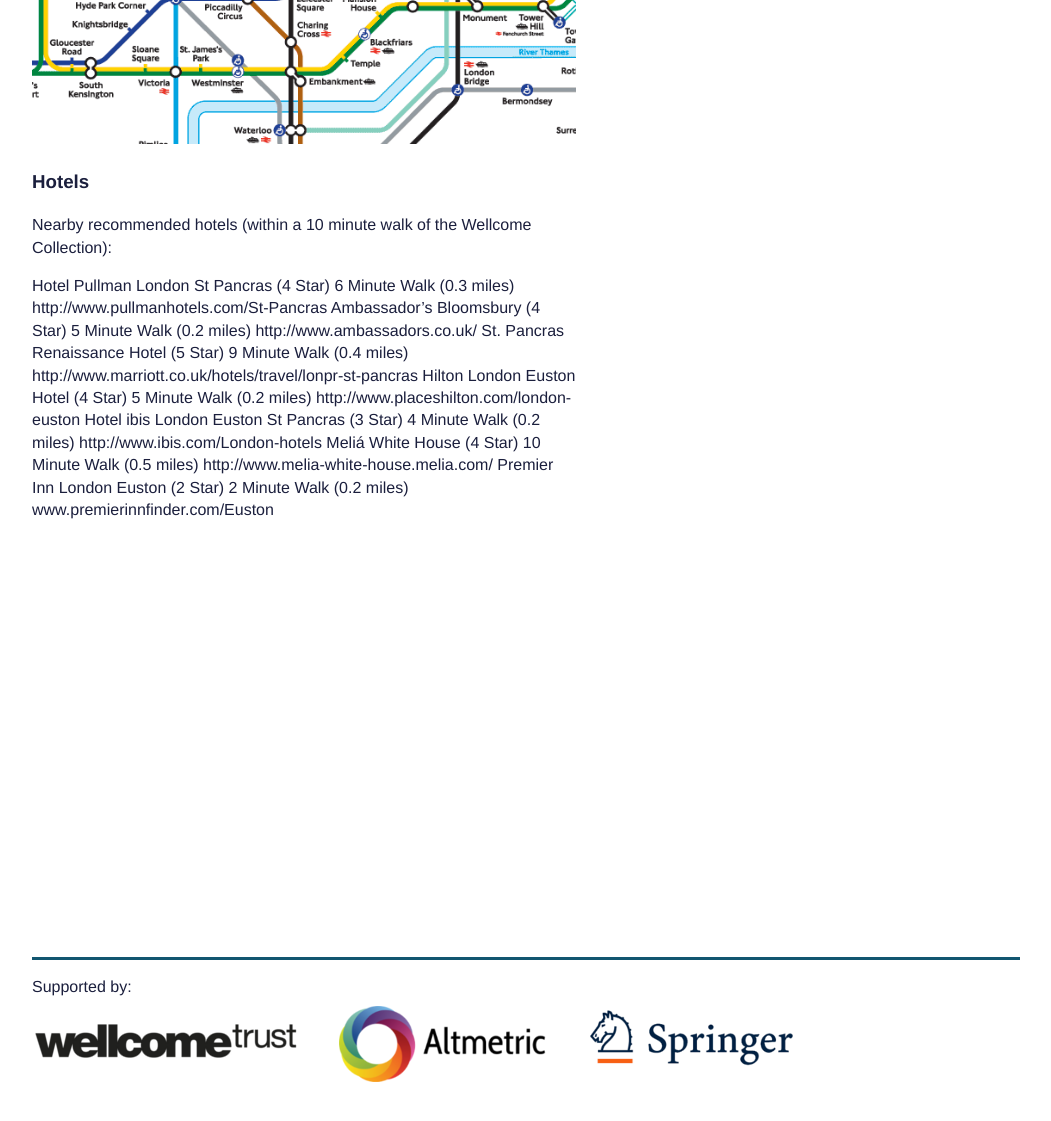
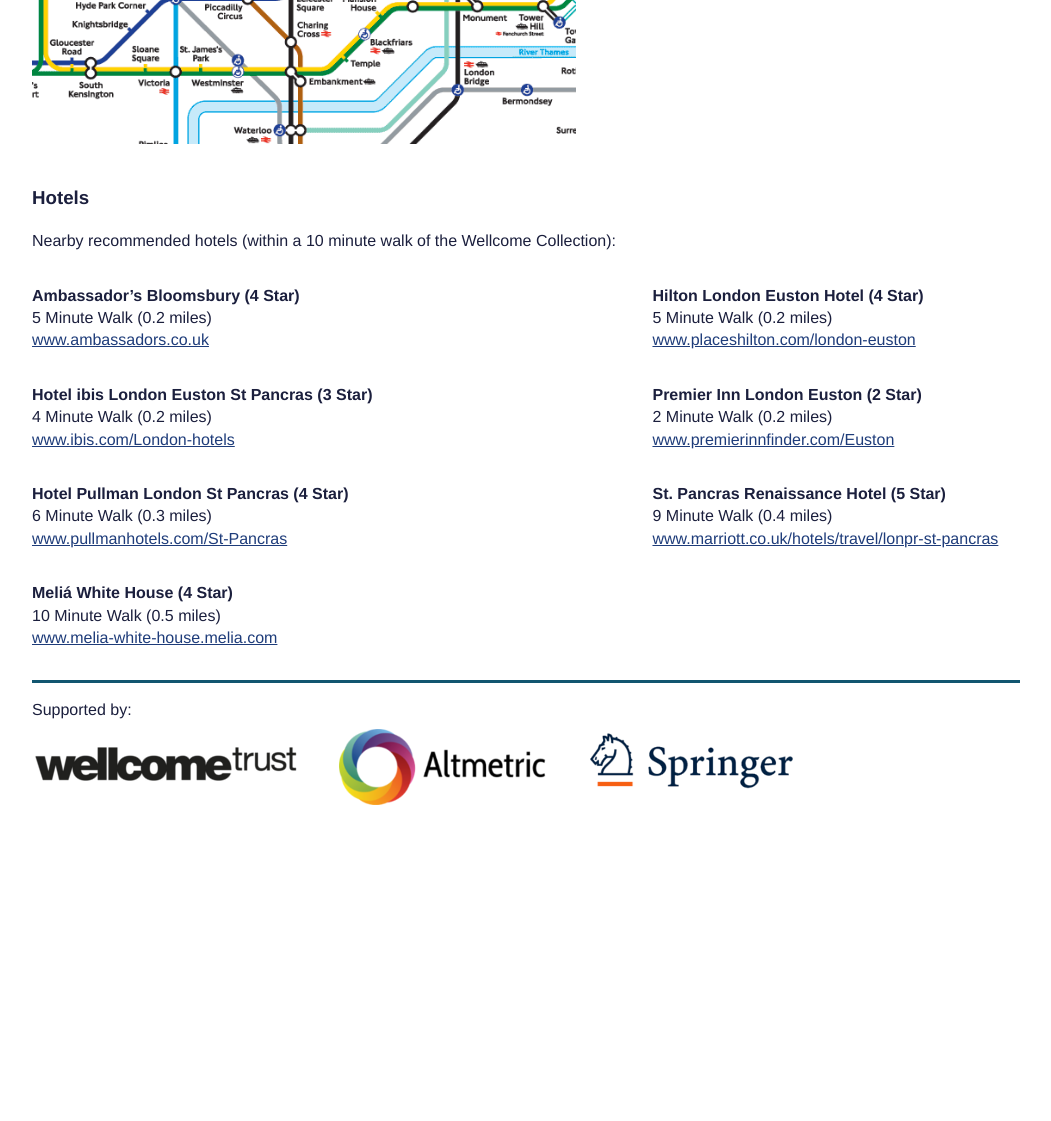
Before and after one commit to amconference/amconference.github.io, a Jekyll site: the page built from accommodation_travel/index.html, in a window 1280 px wide, cut to the strip 672-1798 px from the top of the page. Shown: the top 1121 px of the strip, without its empty margins (114-1165 px from the left). Built offline with Jekyll 4.4.1, drawn with Linux system fonts in a browser that asks for light colours; nearby versions of some CDN libraries; after the commit the page ends 1521 px from its top, so only the background shows below that.

Commit message:
added accomodation content

```diff
--- a/_layouts/accomodation.html
+++ b/_layouts/accomodation.html
@@ -1,9 +1,6 @@
 
     {% include header.html %}
     {% include nav.html %}
-
-
-
     <iframe src="https://www.google.com/maps/embed?pb=!1m14!1m8!1m3!1d2482.3038801176735!2d-0.13418599999999997!3d51.525985999999996!3m2!1i1024!2i768!4f13.1!3m3!1m2!1s0x0%3A0xed51ac6f865b038a!2sWellcome+Collection!5e0!3m2!1sen!2suk!4v1403258451911" width="400" height="500" frameborder="0" style="border:0"></iframe>
     <div class="box">
 
@@ -13,9 +10,7 @@
     		The conference is being held in the Henry Wellcome Auditorium of the Wellcome Collection, 183 Euston Road, London.
     	</p>
 
-      <p>
-		The nearest London Underground Stations are:
-      </p>
+    	<p>The nearest London Underground Stations are:</p>
     	<ul>
     		<li>Euston</li>
     		<li>Euston Square</li>
@@ -27,43 +22,114 @@
     	</p>
 
     	<figure id="tube-map">
-      <img src="{{ site.baseurl }}images/tube-map.png"alt="Tube Map">
-  		</figure>
-
-  		<h3>Hotels</h3>
-
-  		<p>Nearby recommended hotels (within a 10 minute walk of the Wellcome Collection):</p>
-
-  		Hotel Pullman London St Pancras (4 Star)
-6 Minute Walk (0.3 miles)
-http://www.pullmanhotels.com/St-Pancras
-
-Ambassador’s Bloomsbury (4 Star)
-5 Minute Walk (0.2 miles)
-http://www.ambassadors.co.uk/
-
-St. Pancras Renaissance Hotel (5 Star)
-9 Minute Walk (0.4 miles)
-http://www.marriott.co.uk/hotels/travel/lonpr-st-pancras
+    		<img src="{{ site.baseurl }}images/tube-map.png"alt="Tube Map"></figure>
 
 
-Hilton London Euston Hotel (4 Star)
-5 Minute Walk (0.2 miles)
-http://www.placeshilton.com/london-euston
-
-Hotel ibis London Euston St Pancras (3 Star)
-4 Minute Walk (0.2 miles)
-http://www.ibis.com/London-hotels
-
-Meliá White House (4 Star)
-10 Minute Walk (0.5 miles)
-http://www.melia-white-house.melia.com/
-
-
-Premier Inn London Euston (2 Star)
-2 Minute Walk (0.2 miles)
-www.premierinnfinder.com/Euston
 
     </div>
 
+
+    	<table id="accommodation-table">
+
+    		<tbody>
+    			<tr>
+    				<td>
+    	<h3>Hotels</h3>
+
+    	<p>
+    		Nearby recommended hotels (within a 10 minute walk of the Wellcome Collection):
+    	</p></td>
+    			</tr>
+    			<tr>
+    				<td>
+    					<p> <strong>Ambassador’s Bloomsbury (4 Star)</strong>
+    						<br/>
+    						5 Minute Walk (0.2 miles)
+    						<br/>
+    						<a href="http://www.ambassadors.co.uk/">www.ambassadors.co.uk</a>
+    					</p>
+
+    				</td>
+
+    				<td>
+    					<p> <strong>Hilton London Euston Hotel (4 Star)</strong>
+    						<br/>
+    						5 Minute Walk (0.2 miles)
+    						<br/>
+    						<a href="http://www.placeshilton.com/london-euston">www.placeshilton.com/london-euston</a>
+    					</p>
+    				</td>
+    			</tr>
+
+    			<tr>
+    				<td>
+    					<p>
+    						<strong>Hotel ibis London Euston St Pancras (3 Star)</strong>
+    						<br/>
+    						4 Minute Walk (0.2 miles)
+    						<br/>
+    						<a href="http://www.ibis.com/London-hotels">www.ibis.com/London-hotels</a>
+    					</p>
+    				</td>
+
+    				<td>
+
+    					<p>
+    						<strong>Premier Inn London Euston (2 Star)</strong>
+    						<br/>
+    						2 Minute Walk (0.2 miles)
+    						<br/>
+    						<a href="http://www.premierinnfinder.com/Euston">www.premierinnfinder.com/Euston</a>
+    					</p>
+
+    				</td>
+
+    			</tr>
+
+    			<tr>
+    				<td>
+    					<p>
+    						<strong>Hotel Pullman London St Pancras (4 Star)</strong>
+    						<br/>
+    						6 Minute Walk (0.3 miles)
+    						<br/>
+    						<a href="http://www.pullmanhotels.com/St-Pancras">www.pullmanhotels.com/St-Pancras</a>
+    					</p>
+    				</td>
+
+    				<td>
+
+
+
+    					<p>
+    						<strong>St. Pancras Renaissance Hotel (5 Star)</strong>
+    						<br/>
+    						9 Minute Walk (0.4 miles)
+    						<br/>
+    						<a href="http://www.marriott.co.uk/hotels/travel/lonpr-st-pancras">www.marriott.co.uk/hotels/travel/lonpr-st-pancras</a>
+    					</p>
+    				</td>
+
+    			</tr>
+
+    			<tr>
+    				<td>
+<p>
+    						<strong>Meliá White House (4 Star)</strong>
+    						<br/>
+    						10 Minute Walk (0.5 miles)
+    						<br/>
+    						<a href="http://www.melia-white-house.melia.com/">www.melia-white-house.melia.com</a>
+    					</p>
+
+    				</td>
+
+    				<td></td>
+
+    			</tr>
+
+    		</tbody>
+
+    	</table>
+
     {% include footer.html %}
--- a/css/styles.css
+++ b/css/styles.css
@@ -117,7 +117,7 @@
 
   .box {
     padding: 0 1.5em 1em 0;
-    margin: 0 420px 420px 0;
+    margin: 0 420px 0 0;
     min-height: 500px;
     background: #ffffff;
   }
@@ -137,12 +137,13 @@
     width: 100%;
     clear: both;
     border-top: 3px solid #125670;
-    margin-top: 25px;
+    margin-top: 15px;
   }
 
 
 
-  #schedule-days table  {
+  #schedule-days table,
+  #accommodation-table  {
     width: 100%;
   }
 
@@ -207,6 +208,12 @@
     height: auto;
   }
 
+  @media all and (max-width: 550px) {
+    #accommodation-table td {
+      float: left;
+    }
+  }
+
   @media all and (max-width: 820px) {
     iframe {
       display: none;
```
Lines whose indentation alone changed are shown as unchanged.
